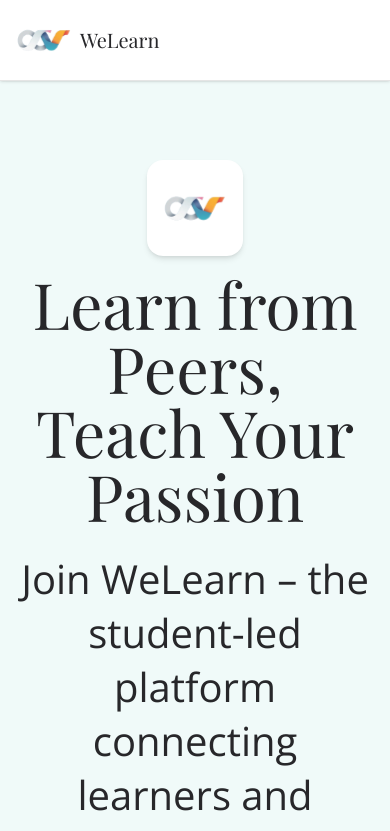
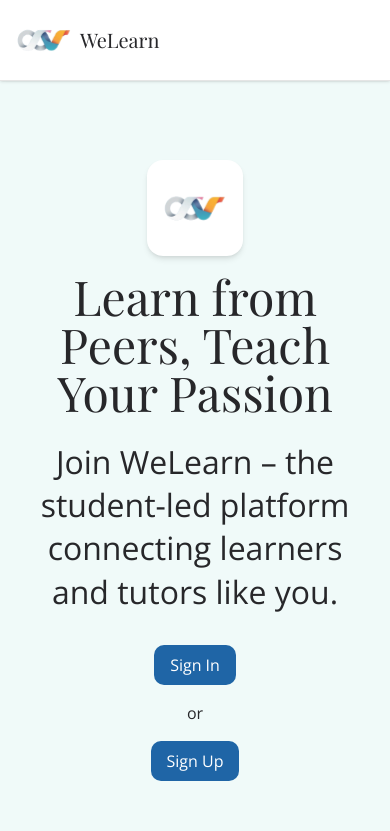
Before and after one commit to reynardaj/WeLearn, a Next.js app: page / in a window 390 px wide. Shown: the top 831 px of the page. Built offline with nearby package versions, Linux system fonts and the light colour scheme; no server answers.

Commit message:
update title and subtitle to be responsive

```diff
--- a/src/components/Heading.tsx
+++ b/src/components/Heading.tsx
@@ -14,10 +14,10 @@
     <h1
       className={clsx(
         playfair.className,
-        "text-text font-normal mb-6",
+        "text-text font-normal mb-6 text-[3rem] md:text-[4rem]",
         className
       )}
-      style={{ fontSize: "4rem", lineHeight: "1" }} // 64px
+      style={{ lineHeight: "1" }} // 64px
     >
       {children}
     </h1>
@@ -28,8 +28,12 @@
 export const Subtitle: React.FC<HeadingProps> = ({ className, children }) => {
   return (
     <h2
-      className={clsx(openSans.className, "text-text font-normal", className)}
-      style={{ fontSize: "2.5rem", lineHeight: 1.35 }}
+      className={clsx(
+        openSans.className,
+        "text-text font-normal text-[2rem] md:text-[1.5rem]",
+        className
+      )}
+      style={{ lineHeight: 1.35 }}
     >
       {children}
     </h2>
```
